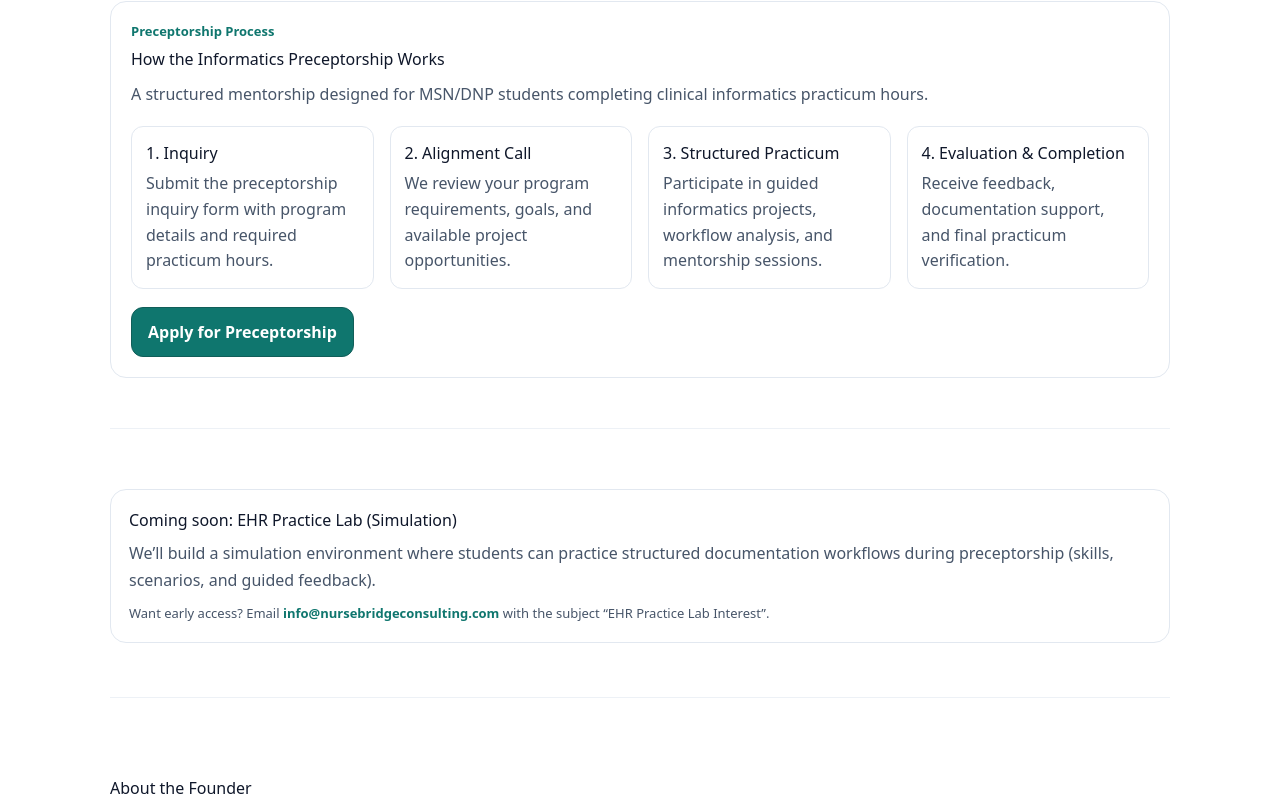
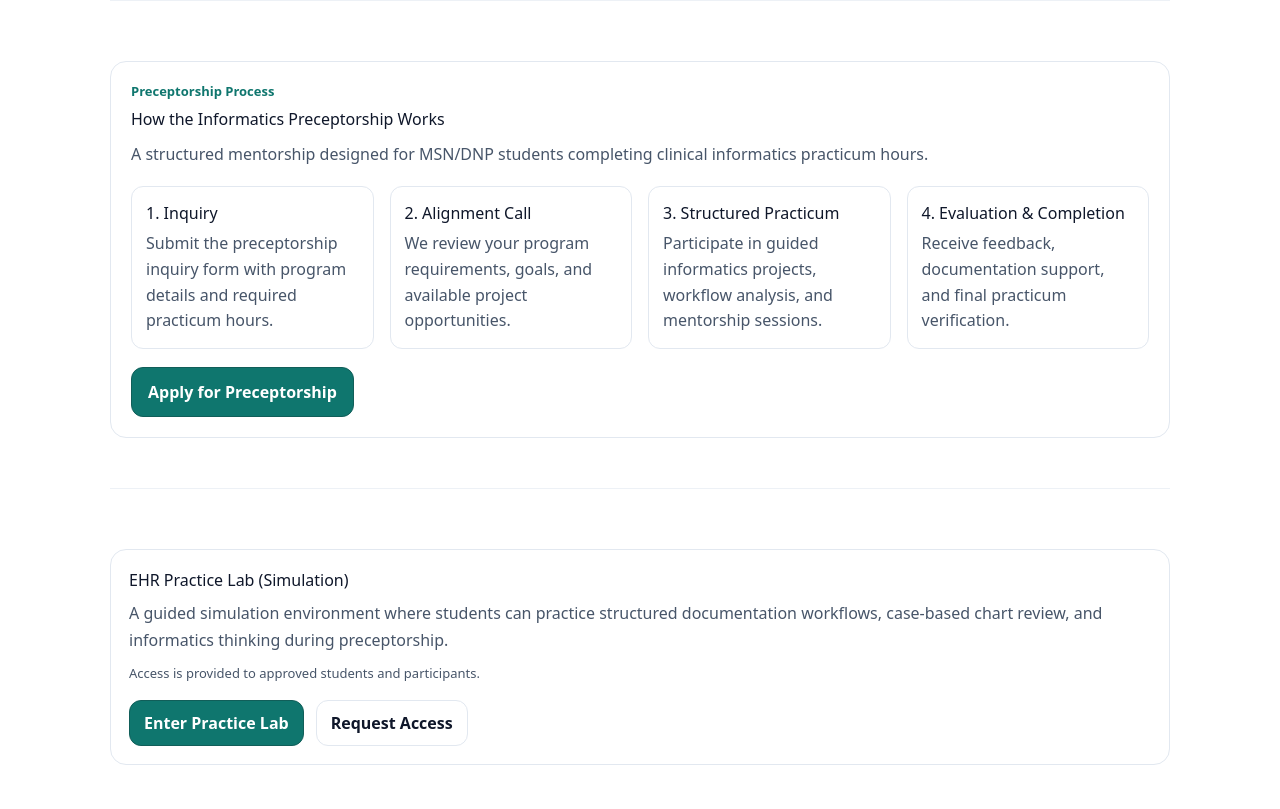
Before and after one commit to bamao33-hub/nursebridge-web, a Next.js app: page / in a window 1280 px wide. Shown: the part 1967-2776 px from the top of the page. Built offline with nearby package versions, Linux system fonts and the light colour scheme.

Commit message:
Update page.tsx

```diff
--- a/app/page.tsx
+++ b/app/page.tsx
@@ -7,6 +7,17 @@ const TEXT = "#0f172a";
 const MUTED = "#475569";
 const BORDER = "#e2e8f0";
 const SOFT = "#f0fdfa";
+
+const primaryButtonStyle = {
+  display: "inline-block",
+  padding: "10px 14px",
+  borderRadius: 12,
+  backgroundColor: TEAL,
+  color: "white",
+  fontWeight: 800,
+  textDecoration: "none",
+  border: `1px solid ${TEAL_DARK}`,
+};
 
 const SectionDivider = () => (
   <div
@@ -75,29 +86,20 @@ export default function Home() {
           </Link>
 
           <nav style={{ display: "flex", alignItems: "center", gap: 14, flexWrap: "wrap" }}>
-            <a href="#services" style={{ color: TEXT, textDecoration: "none", fontSize: 14 }}>
-              Services
+  <a href="#services" style={primaryButtonStyle}>
+    Our Services
   </a>
-            <a href="#about" style={{ color: TEXT, textDecoration: "none", fontSize: 14 }}>
-              About
+  <a href="#about" style={primaryButtonStyle}>
+    About the Founder
   </a>
-            <a href="#contact" style={{ color: TEXT, textDecoration: "none", fontSize: 14 }}>
+  <a href="#simulation" style={primaryButtonStyle}>
+    EHR Practice Lab (Simulation)
+  </a>
+  <a href="#contact" style={primaryButtonStyle}>
     Contact
   </a>
 
-            <Link
-              href="/preceptorship"
-              style={{
-                display: "inline-block",
-                padding: "10px 14px",
-                borderRadius: 12,
-                backgroundColor: TEAL,
-                color: "white",
-                fontWeight: 800,
-                textDecoration: "none",
-                border: `1px solid ${TEAL_DARK}`,
-              }}
-            >
+  <Link href="/preceptorship" style={primaryButtonStyle}>
     Apply for Preceptorship
   </Link>
 </nav>
@@ -512,7 +514,7 @@ export default function Home() {
         <SectionDivider />
 
         {/* Simulation */}
-        <section style={{ paddingTop: 18, paddingBottom: 12 }}>
+       <section id="simulation" style={{ scrollMarginTop: 90, paddingTop: 18, paddingBottom: 12 }}>
   <div
     style={{
       border: `1px solid ${BORDER}`,
@@ -521,20 +523,27 @@ export default function Home() {
       backgroundColor: "white",
     }}
   >
-            <h2 style={{ margin: "0 0 8px 0" }}>Coming soon: EHR Practice Lab (Simulation)</h2>
+    <h2 style={{ margin: "0 0 8px 0" }}>EHR Practice Lab (Simulation)</h2>
     <p style={{ margin: 0, color: MUTED, lineHeight: 1.7 }}>
-              We’ll build a simulation environment where students can practice structured documentation workflows during preceptorship (skills, scenarios, and guided feedback).
+      A guided simulation environment where students can practice structured documentation workflows,
+      case-based chart review, and informatics thinking during preceptorship.
     </p>
     <p style={{ margin: "10px 0 0 0", color: MUTED, fontSize: 13 }}>
-              Want early access? Email{" "}
+      Access is provided to approved students and participants.
+    </p>
+
+    <div style={{ marginTop: 16, display: "flex", gap: 12, flexWrap: "wrap" }}>
+      <Link href="/practice-lab" style={primaryButtonStyle}>
+        Enter Practice Lab
+      </Link>
+
       <a
-                style={{ color: TEAL, fontWeight: 700 }}
-                href="mailto:info@nursebridgeconsulting.com?subject=EHR%20Practice%20Lab%20Interest"
+        style={{ ...primaryButtonStyle, backgroundColor: "white", color: TEXT, border: `1px solid ${BORDER}` }}
+        href="mailto:info@nursebridgeconsulting.com?subject=EHR%20Practice%20Lab%20Access"
       >
-                info@nursebridgeconsulting.com
-              </a>{" "}
-              with the subject “EHR Practice Lab Interest”.
-            </p>
+        Request Access
+      </a>
+    </div>
   </div>
 </section>
 
```
Lines whose indentation alone changed are shown as unchanged.
